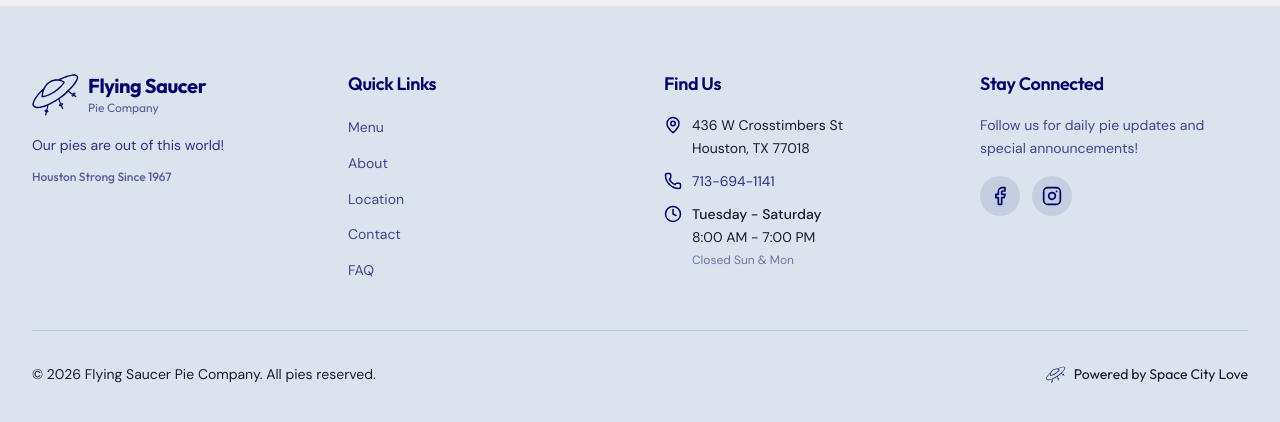
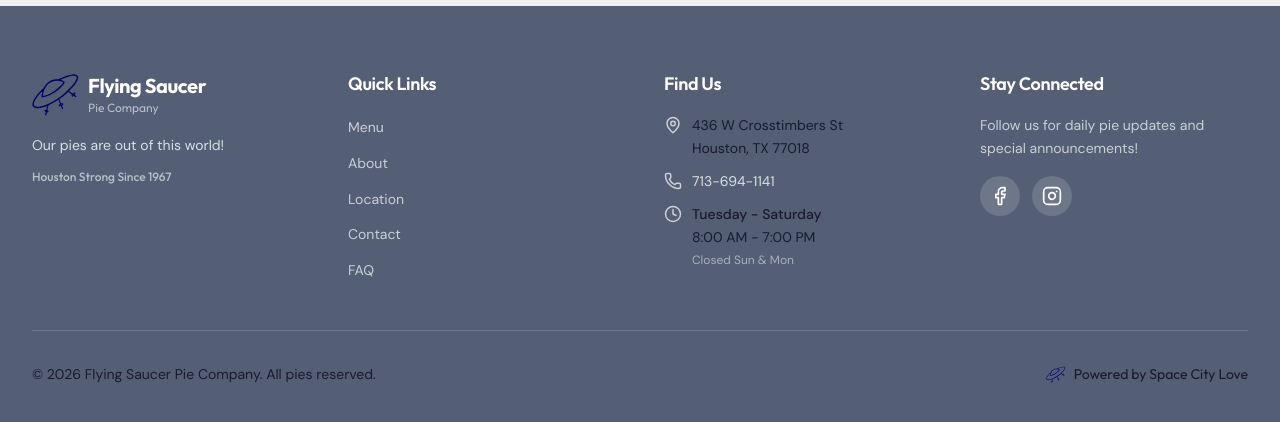
Before and after one commit to zavalatechlabs/flying-saucer-pie-company-htx, a Next.js app: page / in a window 1280 px wide. Shown: the part 1445-1867 px from the top of the page. Built offline with nearby package versions, Linux system fonts and the light colour scheme; no server answers.

Commit message:
fix: footer bg #545E75 (slate blue-gray)

```diff
--- a/components/ui/Footer.tsx
+++ b/components/ui/Footer.tsx
@@ -7,7 +7,7 @@ export function Footer() {
   const currentYear = new Date().getFullYear()
 
   return (
-    <footer aria-label="Site footer" className="bg-[#DBE4EE] py-section">
+    <footer aria-label="Site footer" className="bg-[#545E75] py-section">
       <div className="max-w-7xl mx-auto px-4 sm:px-6 lg:px-8">
         <div className="grid grid-cols-1 md:grid-cols-4 gap-8 md:gap-12">
           {/* Brand Column */}
@@ -15,27 +15,27 @@ export function Footer() {
             <div className="flex items-center space-x-2 mb-4">
               <SaucerIcon size={48} />
               <div>
-                <h3 className="text-xl font-display font-bold text-[#020169]">Flying Saucer</h3>
-                <p className="text-xs text-[#020169]/60 font-display">Pie Company</p>
+                <h3 className="text-xl font-display font-bold text-white">Flying Saucer</h3>
+                <p className="text-xs text-white/60 font-display">Pie Company</p>
               </div>
             </div>
-            <p className="text-sm text-[#020169]/80 leading-relaxed font-body">
+            <p className="text-sm text-white/80 leading-relaxed font-body">
               {businessInfo.tagline}
             </p>
-            <p className="text-xs text-[#020169]/60 mt-3 font-display font-medium">
+            <p className="text-xs text-white/60 mt-3 font-display font-medium">
               Houston Strong Since {businessInfo.established}
             </p>
           </div>
 
           {/* Quick Links */}
           <div>
-            <h4 className="text-lg font-display font-semibold mb-4 text-[#020169]">Quick Links</h4>
+            <h4 className="text-lg font-display font-semibold mb-4 text-white">Quick Links</h4>
             <ul className="space-y-2.5">
               {['Menu', 'About', 'Location', 'Contact'].map((item) => (
                 <li key={item}>
                   <Link
                     href={`/${item.toLowerCase()}`}
-                    className="text-[#020169]/70 hover:text-accent transition-colors text-sm font-body"
+                    className="text-white/70 hover:text-white transition-colors text-sm font-body"
                   >
                     {item}
                   </Link>
@@ -44,7 +44,7 @@ export function Footer() {
               <li>
                 <Link
                   href="/about#faq"
-                  className="text-[#020169]/70 hover:text-accent transition-colors text-sm font-body"
+                  className="text-white/70 hover:text-white transition-colors text-sm font-body"
                 >
                   FAQ
                 </Link>
@@ -54,11 +54,11 @@ export function Footer() {
 
           {/* Contact Info */}
           <div>
-            <h4 className="text-lg font-display font-semibold mb-4 text-[#020169]">Find Us</h4>
+            <h4 className="text-lg font-display font-semibold mb-4 text-white">Find Us</h4>
             <div className="space-y-3 text-sm font-body">
               <div className="flex items-start gap-2.5">
-                <MapPin size={18} className="text-accent mt-0.5 flex-shrink-0" />
-                <div className="text-[#020169]/80 leading-relaxed">
+                <MapPin size={18} className="text-white/70 mt-0.5 flex-shrink-0" />
+                <div className="text-white/80 leading-relaxed">
                   <p>{businessInfo.address.street}</p>
                   <p>
                     {businessInfo.address.city}, {businessInfo.address.state}{' '}
@@ -67,20 +67,20 @@ export function Footer() {
                 </div>
               </div>
               <div className="flex items-center gap-2.5">
-                <Phone size={18} className="text-accent flex-shrink-0" />
+                <Phone size={18} className="text-white/70 flex-shrink-0" />
                 <a
                   href={`tel:${businessInfo.phone}`}
-                  className="hover:text-accent transition-colors text-[#020169]/80"
+                  className="hover:text-white transition-colors text-white/80"
                 >
                   {businessInfo.phone}
                 </a>
               </div>
               <div className="flex items-start gap-2.5">
-                <Clock size={18} className="text-accent mt-0.5 flex-shrink-0" />
-                <div className="text-[#020169]/80 leading-relaxed">
+                <Clock size={18} className="text-white/70 mt-0.5 flex-shrink-0" />
+                <div className="text-white/80 leading-relaxed">
                   <p className="font-medium">Tuesday - Saturday</p>
                   <p>8:00 AM - 7:00 PM</p>
-                  <p className="text-xs text-[#020169]/50 mt-1">Closed Sun &amp; Mon</p>
+                  <p className="text-xs text-white/50 mt-1">Closed Sun &amp; Mon</p>
                 </div>
               </div>
             </div>
@@ -88,10 +88,8 @@ export function Footer() {
 
           {/* Social */}
           <div>
-            <h4 className="text-lg font-display font-semibold mb-4 text-[#020169]">
-              Stay Connected
-            </h4>
-            <p className="text-sm text-[#020169]/70 mb-4 leading-relaxed font-body">
+            <h4 className="text-lg font-display font-semibold mb-4 text-white">Stay Connected</h4>
+            <p className="text-sm text-white/70 mb-4 leading-relaxed font-body">
               Follow us for daily pie updates and special announcements!
             </p>
             <div className="flex gap-3">
@@ -99,7 +97,7 @@ export function Footer() {
                 href={businessInfo.social.facebook}
                 target="_blank"
                 rel="noopener noreferrer"
-                className="p-2.5 bg-[#020169]/10 text-[#020169] rounded-full hover:bg-accent hover:text-white
+                className="p-2.5 bg-white/15 text-white rounded-full hover:bg-white/30
                          transition-all duration-200 hover:scale-110"
                 aria-label="Visit us on Facebook"
               >
@@ -109,7 +107,7 @@ export function Footer() {
                 href={businessInfo.social.instagram}
                 target="_blank"
                 rel="noopener noreferrer"
-                className="p-2.5 bg-[#020169]/10 text-[#020169] rounded-full hover:bg-accent hover:text-white
+                className="p-2.5 bg-white/15 text-white rounded-full hover:bg-white/30
                          transition-all duration-200 hover:scale-110"
                 aria-label="Follow us on Instagram"
               >
@@ -120,8 +118,8 @@ export function Footer() {
         </div>
 
         {/* Bottom Bar */}
-        <div className="mt-12 pt-8 border-t border-[#020169]/15">
-          <div className="flex flex-col md:flex-row justify-between items-center gap-4 text-sm text-[#020169]/60 font-body">
+        <div className="mt-12 pt-8 border-t border-white/15">
+          <div className="flex flex-col md:flex-row justify-between items-center gap-4 text-sm text-white/50 font-body">
             <p>© {currentYear} Flying Saucer Pie Company. All pies reserved.</p>
             <p className="flex items-center gap-2 font-display">
               <SaucerIcon size={20} />
```
